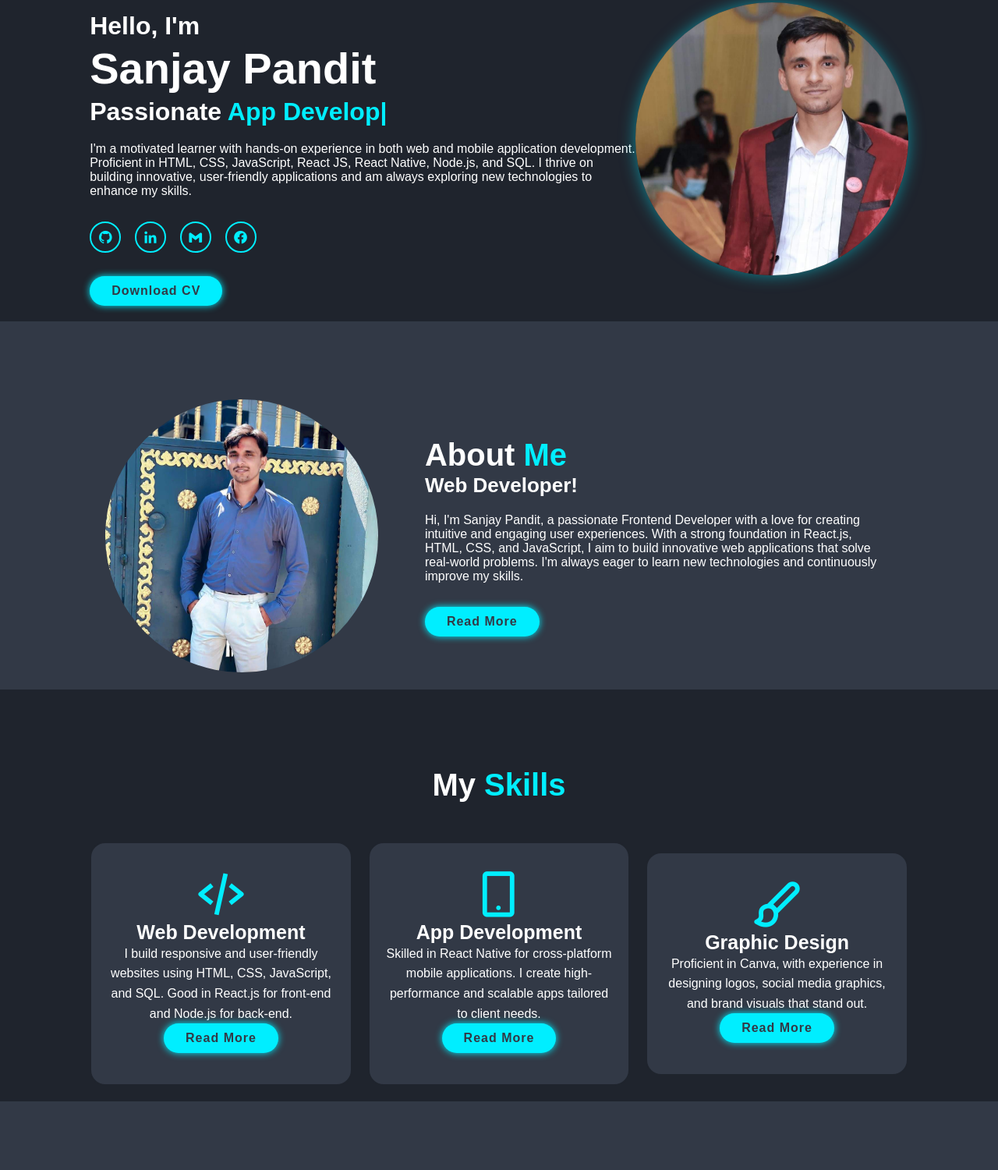
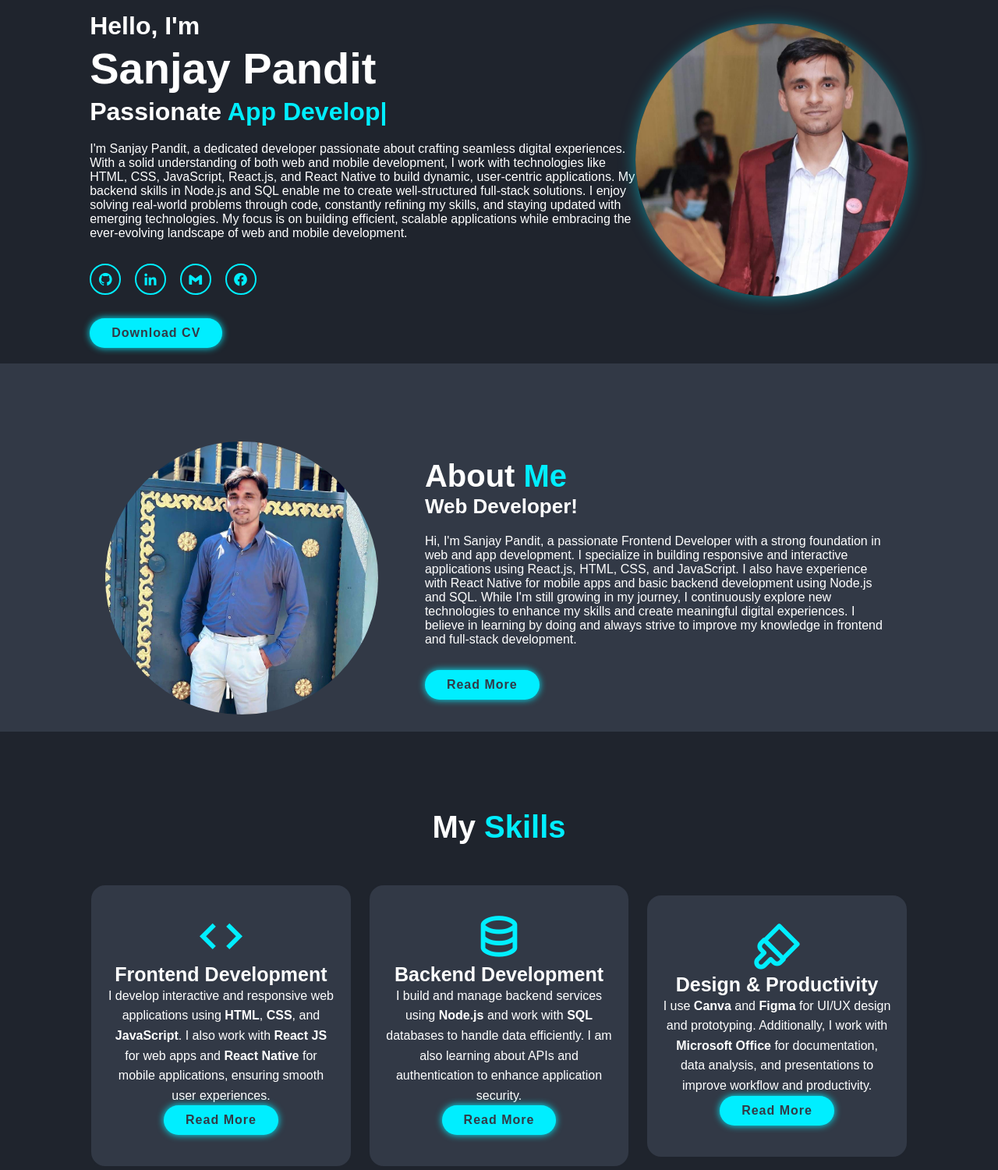
Before and after one commit to Sanjaypandit1/Portfolio, a plain HTML site: page index.html in a window 1280 px wide. Shown: the part 85-1585 px from the top of the page at 78% size. Drawn offline with nearby package versions, Linux system fonts and the light colour scheme.

Commit message:
modified

```diff
--- a/css/style.css
+++ b/css/style.css
@@ -294,7 +294,7 @@ span{
     bottom: 0;
     left: 0;
     width: 100%;
-    background: linear-gradient(rgba(0,0,0,.1), var(--main-color));
+    background: linear-gradient(rgba(0,0,0,.1), var(--bg-color));
     display: flex;
     justify-content: center;
     align-items: center;
--- a/index.html
+++ b/index.html
@@ -30,16 +30,33 @@
         <h1>Sanjay Pandit</h1>
         <h3>Passionate <span class="multiple-text"></span></h3>
         <p>
-          I'm a motivated learner with hands-on experience in both web and mobile
-        application development. Proficient in HTML, CSS, JavaScript, React JS,
-        React Native, Node.js, and SQL. I thrive on building innovative, user-friendly
-        applications and am always exploring new technologies to enhance my skills.
+          I'm Sanjay Pandit, a dedicated developer passionate about crafting
+          seamless digital experiences. With a solid understanding of both web
+          and mobile development, I work with technologies like HTML, CSS,
+          JavaScript, React.js, and React Native to build dynamic, user-centric
+          applications. My backend skills in Node.js and SQL enable me to create
+          well-structured full-stack solutions. I enjoy solving real-world
+          problems through code, constantly refining my skills, and staying
+          updated with emerging technologies. My focus is on building efficient,
+          scalable applications while embracing the ever-evolving landscape of
+          web and mobile development.
         </p>
         <div class="social-media">
-          <a href="https://github.com/Sanjaypandit1" target="_blank"><i class="bx bxl-github"></i></a>
-          <a href="https://www.linkedin.com/in/sanjay-pandit-766686244/" target="_blank"><i class="bx bxl-linkedin"></i></a>
-          <a href="https://mail.google.com/mail/u/0/#inbox?compose=DmwnWrRrmJcmcXBQXdkPjwFJjDRhtgXsZWPSplqHBHvbwGGqfZsSSVMgkfsMfqVqNcMvNrgtxcNG"><i class="bx bxl-gmail"></i></a>
-          <a href="https://www.facebook.com/profile.php?id=100025188161887"><i class="bx bxl-facebook-circle"></i></a>
+          <a href="https://github.com/Sanjaypandit1" target="_blank"
+            ><i class="bx bxl-github"></i
+          ></a>
+          <a
+            href="https://www.linkedin.com/in/sanjay-pandit-766686244/"
+            target="_blank"
+            ><i class="bx bxl-linkedin"></i
+          ></a>
+          <a
+            href="https://mail.google.com/mail/u/0/#inbox?compose=DmwnWrRrmJcmcXBQXdkPjwFJjDRhtgXsZWPSplqHBHvbwGGqfZsSSVMgkfsMfqVqNcMvNrgtxcNG"
+            ><i class="bx bxl-gmail"></i
+          ></a>
+          <a href="https://www.facebook.com/profile.php?id=100025188161887"
+            ><i class="bx bxl-facebook-circle"></i
+          ></a>
         </div>
         <a href="/assets/CV.pdf" target="_blank" class="btn">Download CV</a>
       </div>
@@ -58,11 +75,15 @@
         <h2 class="heading">About <span>Me</span></h2>
         <h3>Web Developer!</h3>
         <p>
-          Hi, I'm Sanjay Pandit, a passionate Frontend Developer with a love for
-          creating intuitive and engaging user experiences. With a strong
-          foundation in React.js, HTML, CSS, and JavaScript, I aim to build
-          innovative web applications that solve real-world problems. I'm always
-          eager to learn new technologies and continuously improve my skills.
+          Hi, I'm Sanjay Pandit, a passionate Frontend Developer with a strong
+          foundation in web and app development. I specialize in building
+          responsive and interactive applications using React.js, HTML, CSS, and
+          JavaScript. I also have experience with React Native for mobile apps
+          and basic backend development using Node.js and SQL. While I'm still
+          growing in my journey, I continuously explore new technologies to
+          enhance my skills and create meaningful digital experiences. I believe
+          in learning by doing and always strive to improve my knowledge in
+          frontend and full-stack development.
         </p>
         <a href="#" class="btn">Read More</a>
       </div>
@@ -73,31 +94,41 @@
 
       <div class="services-container">
         <div class="services-box">
-            <i class="bx bx-code-alt"></i>
-            <h3>Web Development</h3>
+          <i class="bx bx-code"></i>
+          <h3>Frontend Development</h3>
           <p>
-                I build responsive and user-friendly websites using HTML, CSS, JavaScript, and SQL.
-                Good in React.js for front-end and Node.js for back-end.
+            I develop interactive and responsive web applications using
+            <strong>HTML</strong>, <strong>CSS</strong>, and
+            <strong>JavaScript</strong>. I also work with
+            <strong>React JS</strong> for web apps and
+            <strong>React Native</strong> for mobile applications, ensuring
+            smooth user experiences.
           </p>
           <a href="#" class="btn">Read More</a>
         </div>
 
         <div class="services-box">
-            <i class="bx bx-mobile-alt"></i>
-            <h3>App Development</h3>
+          <i class="bx bx-data"></i>
+          <h3>Backend Development</h3>
           <p>
-                Skilled in React Native for cross-platform mobile applications. I create high-performance
-                and scalable apps tailored to client needs.
+            I build and manage backend services using
+            <strong>Node.js</strong> and work with
+            <strong>SQL</strong> databases to handle data efficiently. I am also
+            learning about APIs and authentication to enhance application
+            security.
           </p>
           <a href="#" class="btn">Read More</a>
         </div>
 
-        <div class="services-box ">
-            <i class="bx bx-paint"></i>
-            <h3>Graphic Design</h3>
+        <div class="services-box">
+          <i class="bx bx-brush"></i>
+          <h3>Design & Productivity</h3>
           <p>
-                Proficient in Canva, with experience in designing logos, social media graphics,
-                and brand visuals that stand out.
+            I use <strong>Canva</strong> and <strong>Figma</strong> for UI/UX
+            design and prototyping. Additionally, I work with
+            <strong>Microsoft Office</strong>
+            for documentation, data analysis, and presentations to improve
+            workflow and productivity.
           </p>
           <a href="#" class="btn">Read More</a>
         </div>
@@ -107,30 +138,49 @@
     <section class="portfolio" id="portfolio">
       <h2 class="heading">Latest <span>Projects</span></h2>
 
-      <div class="portfolio-container">
-
-      </div>
+      <div class="portfolio-container"></div>
 
       <div class="portfolio-container">
         <div class="portfolio-box">
-          <a href="https://github.com/iam-rohan/product-insight-app" target="_blank">
+          <a
+            href="https://github.com/iam-rohan/product-insight-app"
+            target="_blank"
+          >
             <img src="assets/ingredient.png" alt="Product Insight App" />
           </a>
           <div class="portfolio-layer">
             <h4>Product Insight App</h4>
-            <p>The Product Insight App is a React Native application designed to scan products, retrieve information, and provide feedback on ingredient safety.</p>
-            <a href="https://github.com/iam-rohan/product-insight-app" target="_blank"><i class="bx bx-link-external"></i></a>
+            <p>
+              The Product Insight App is a React Native application designed to
+              scan products, retrieve information, and provide feedback on
+              ingredient safety.
+            </p>
+            <a
+              href="https://github.com/iam-rohan/product-insight-app"
+              target="_blank"
+              ><i class="bx bx-link-external"></i
+            ></a>
           </div>
         </div>
 
         <div class="portfolio-box">
-          <a href="https://github.com/Sanjaypandit1/Currency-Converter" target="_blank">
+          <a
+            href="https://github.com/Sanjaypandit1/Currency-Converter"
+            target="_blank"
+          >
             <img src="assets/currency.png" alt="Currency Converter" />
           </a>
           <div class="portfolio-layer">
             <h4>Currency Converter</h4>
-            <p>A simple web application that allows users to convert currencies using real-time exchange rates.</p>
-            <a href="https://github.com/Sanjaypandit1/Currency-Converter" target="_blank"><i class="bx bx-link-external"></i></a>
+            <p>
+              A simple web application that allows users to convert currencies
+              using real-time exchange rates.
+            </p>
+            <a
+              href="https://github.com/Sanjaypandit1/Currency-Converter"
+              target="_blank"
+              ><i class="bx bx-link-external"></i
+            ></a>
           </div>
         </div>
 
@@ -140,29 +190,43 @@
           </a>
           <div class="portfolio-layer">
             <h4>Web Chat App</h4>
-            <p>A simple real-time chat application using Node.js, Socket.io, HTML, CSS, and JavaScript.</p>
-            <a href="https://github.com/Sanjaypandit1/Web-Chatt" target="_blank"><i class="bx bx-link-external"></i></a>
+            <p>
+              A simple real-time chat application using Node.js, Socket.io,
+              HTML, CSS, and JavaScript.
+            </p>
+            <a href="https://github.com/Sanjaypandit1/Web-Chatt" target="_blank"
+              ><i class="bx bx-link-external"></i
+            ></a>
           </div>
         </div>
       </div>
-
     </section>
 
     <section class="contact" id="contact">
       <h2 class="heading">Contact <span>Me!</span></h2>
       <form action="https://formspree.io/f/xaneokrw" method="post">
         <div class="input-box">
-        <input type="text" placeholder="Enter Your Name" name="username">
-        <input type="email" placeholder="Enter Your Email Address" name="email">
+          <input type="text" placeholder="Enter Your Name" name="username" />
+          <input
+            type="email"
+            placeholder="Enter Your Email Address"
+            name="email"
+          />
         </div>
         <div class="input-box">
-        <input type="number"placeholder="Enter Your Number" name="number">
-        <input type="text" placeholder="Subject" name="Subject">
+          <input type="number" placeholder="Enter Your Number" name="number" />
+          <input type="text" placeholder="Subject" name="Subject" />
         </div>
 
-      <textarea name="" id="" cols="30" rows="10" placeholder="Message" name="Message"></textarea>
-      <input type="submit" value="Send Message" class="btn">
-
+        <textarea
+          name=""
+          id=""
+          cols="30"
+          rows="10"
+          placeholder="Message"
+          name="Subject"
+        ></textarea>
+        <input type="submit" value="Send Message" class="btn" />
       </form>
     </section>
 
@@ -172,12 +236,24 @@
       </div>
 
       <div class="social-media">
-        <a href="https://github.com/Sanjaypandit1" target="_blank"><i class="bx bxl-github"></i></a>
-        <a href="https://www.linkedin.com/in/sanjay-pandit-766686244/" target="_blank"><i class="bx bxl-linkedin"></i></a>
-        <a href="https://mail.google.com/mail/u/0/#inbox?compose=DmwnWrRrmJcmcXBQXdkPjwFJjDRhtgXsZWPSplqHBHvbwGGqfZsSSVMgkfsMfqVqNcMvNrgtxcNG"><i class="bx bxl-gmail"></i></a>
-        <a href="https://www.facebook.com/profile.php?id=100025188161887" target="_blank"><i class="bx bxl-facebook-circle"></i></a>
+        <a href="https://github.com/Sanjaypandit1" target="_blank"
+          ><i class="bx bxl-github"></i
+        ></a>
+        <a
+          href="https://www.linkedin.com/in/sanjay-pandit-766686244/"
+          target="_blank"
+          ><i class="bx bxl-linkedin"></i
+        ></a>
+        <a
+          href="https://mail.google.com/mail/u/0/#inbox?compose=DmwnWrRrmJcmcXBQXdkPjwFJjDRhtgXsZWPSplqHBHvbwGGqfZsSSVMgkfsMfqVqNcMvNrgtxcNG"
+          ><i class="bx bxl-gmail"></i
+        ></a>
+        <a
+          href="https://www.facebook.com/profile.php?id=100025188161887"
+          target="_blank"
+          ><i class="bx bxl-facebook-circle"></i
+        ></a>
       </div>
-
     </section>
 
     <script src="https://unpkg.com/scrollreveal"></script>
```
Lines whose indentation alone changed are shown as unchanged.
